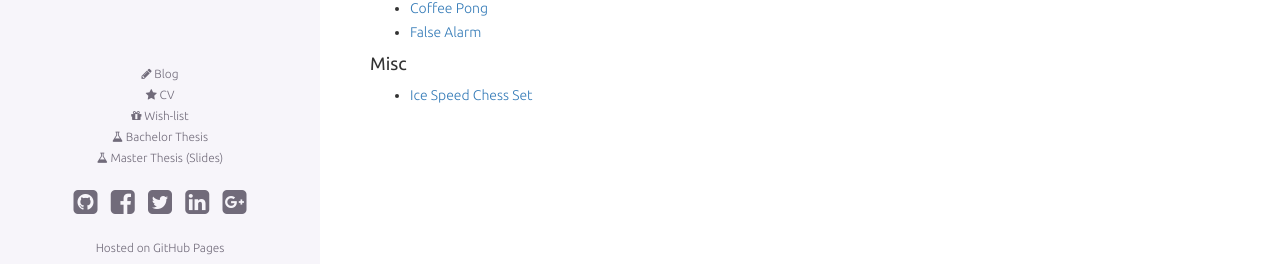
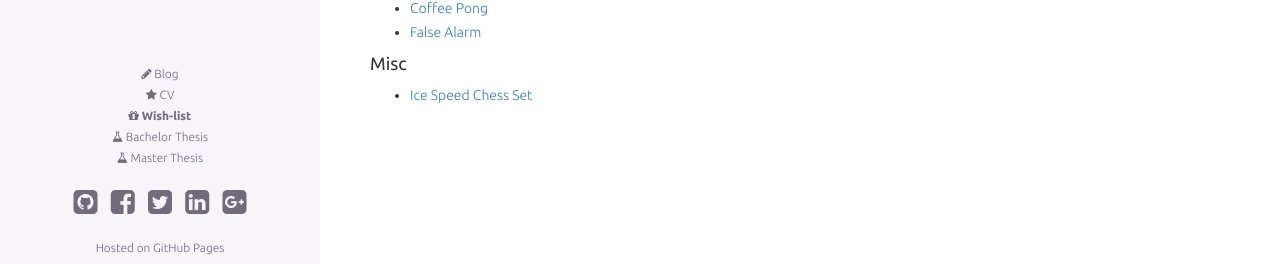
Before and after one commit to omegahm/omegahm.github.io, a Jekyll site: the page built from wishlist.html, in a window 1280 px wide and 1204 px high. Shown: the part 937-1201 px from the top of the window. Built offline with Jekyll 4.4.1, drawn with Linux system fonts in a browser that asks for light colours; nearby versions of some CDN libraries; Markdown is read by kramdown in place of the engine named in the settings.

Commit message:
Added navigation to config

```diff
--- a/_config.yml
+++ b/_config.yml
@@ -5,3 +5,22 @@ safe: true
 lsi: false
 timezone: Europe/Copenhagen
 encoding: utf-8
+
+navigation:
+- text: Blog
+  url: /
+  symbol: fa-pencil
+- text: CV
+  url: /cv.html
+  symbol: fa-star
+- text: Wish-list
+  url: /wishlist.html
+  symbol: fa-gift
+- text: Bachelor Thesis
+  title: Korte Kurver på Krumme Flader
+  url: /files/bachelors.pdf
+  symbol: fa-flask
+- text: Master Thesis
+  title: Exception Handling in Communicating Sequential Processes
+  url: /files/thesis.pdf
+  symbol: fa-flask
--- a/_includes/footer.html
+++ b/_includes/footer.html
@@ -1,4 +1,4 @@
-        <ins class="adsbygoogle" data-ad-client="ca-pub-0344007993956524" data-ad-slot="3984940544"></ins>
+        <ins class="adsbygoogle" style="margin:20px auto 0;display:block;width:728px;height:90px;" data-ad-client="ca-pub-0344007993956524" data-ad-slot="3984940544"></ins>
       </article>
     </main>
 
@@ -6,36 +6,14 @@
       <footer>
         <nav class="pages">
           <ul>
-            <li>
-              <a href="/">
-                <i class="fa fa-pencil"></i> Blog
-              </a>
-            </li>
-
-            <li>
-              <a href="/cv.html">
-                <i class="fa fa-star"></i> CV
-              </a>
-            </li>
-
-            <li>
-              <a href="/wishlist.html">
-                <i class="fa fa-gift"></i> Wish-list
-              </a>
-            </li>
-
-            <li>
-              <a href="/files/bachelors.pdf" title="Korte Kurver på Krumme Flader">
-                <i class="fa fa-flask"></i> Bachelor Thesis
-              </a>
-            </li>
-
-            <li>
-              <a href="/files/thesis.pdf" title="Exception Handling in CSP">
-                <i class="fa fa-flask"></i> Master Thesis
-              </a>
-              <a href="/files/thesisslides.pdf">(Slides)</a>
-            </li>
+            {% assign url = page.url|remove:'index.html' %}
+            {% for link in site.navigation %}
+              <li{% if url == link.url %} class="current"{% endif %}>
+                <a href="{{ link.url }}"{% if link.title %} title="{{ link.title }}"{% endif %}>
+                  <i class="fa {{ link.symbol }}"></i> {{ link.text }}
+                </a>
+              </li>
+            {% endfor %}
           </ul>
         </nav>
 
--- a/_layouts/post.html
+++ b/_layouts/post.html
@@ -3,6 +3,12 @@ layout: default
 ---
 <div itemscope itemtype="http://schema.org/BlogPosting">
   <div class="page-header">
+    <small>
+      <a href="/">
+        <i class="fa fa-arrow-left"></i> Back to frontpage
+      </a>
+    </small>
+
     <h1 itemprop="name headline">{{ page.title }}</h1>
   </div>
 
--- a/css/main.css
+++ b/css/main.css
@@ -138,6 +138,13 @@ aside#head {
   padding: 0;
 }
 
+.pages li.current,
+.pages li.current > a,
+.pages li.current > a:hover,
+.pages li.current > a:focus {
+  font-weight: bold;
+}
+
 ul li {
   padding: 2px 0;
 }
@@ -181,15 +188,8 @@ ul li {
 }
 
 /* Google Ads */
-.adsbygoogle {
-  margin: 20px auto 0;
-  display: block;
-  width: 100%;
-  height: 90px;
-}
-
-@media(min-width: 1120px) {
+@media(max-width: 1120px) {
   .adsbygoogle {
-    width: 728px;
+    width: 400px !important;
   }
 }
```
